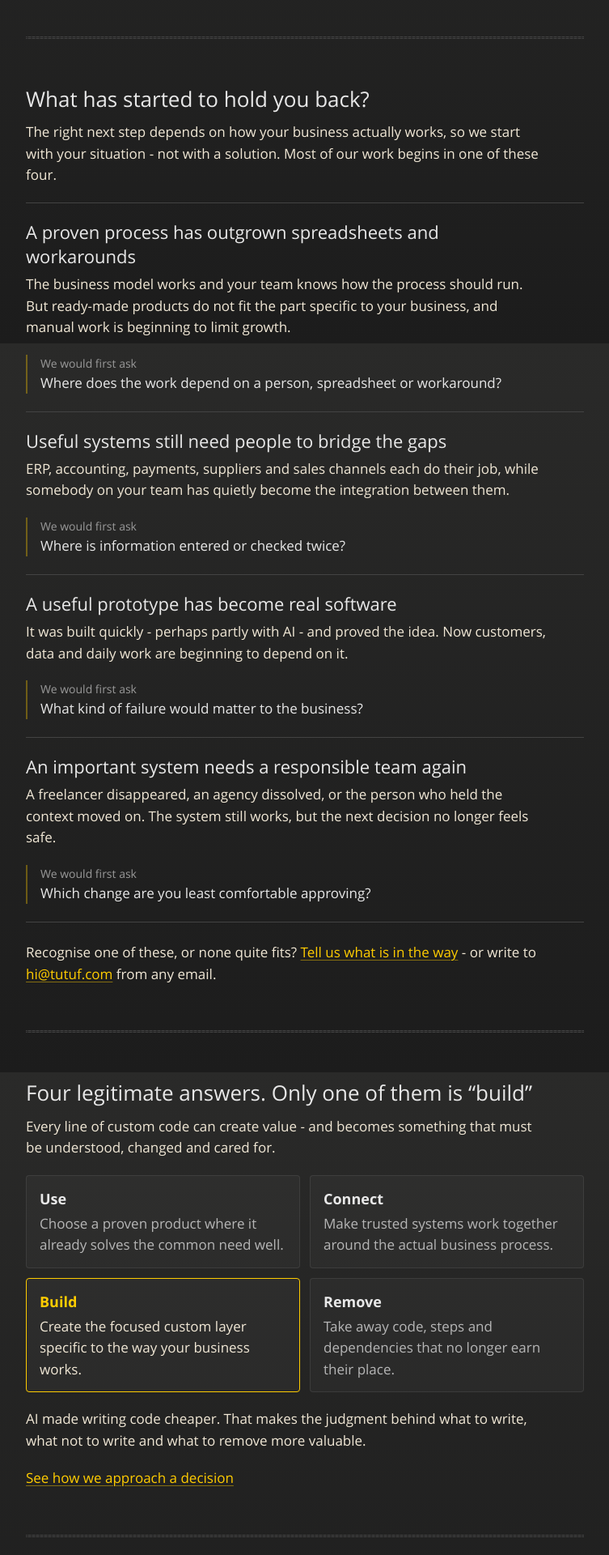
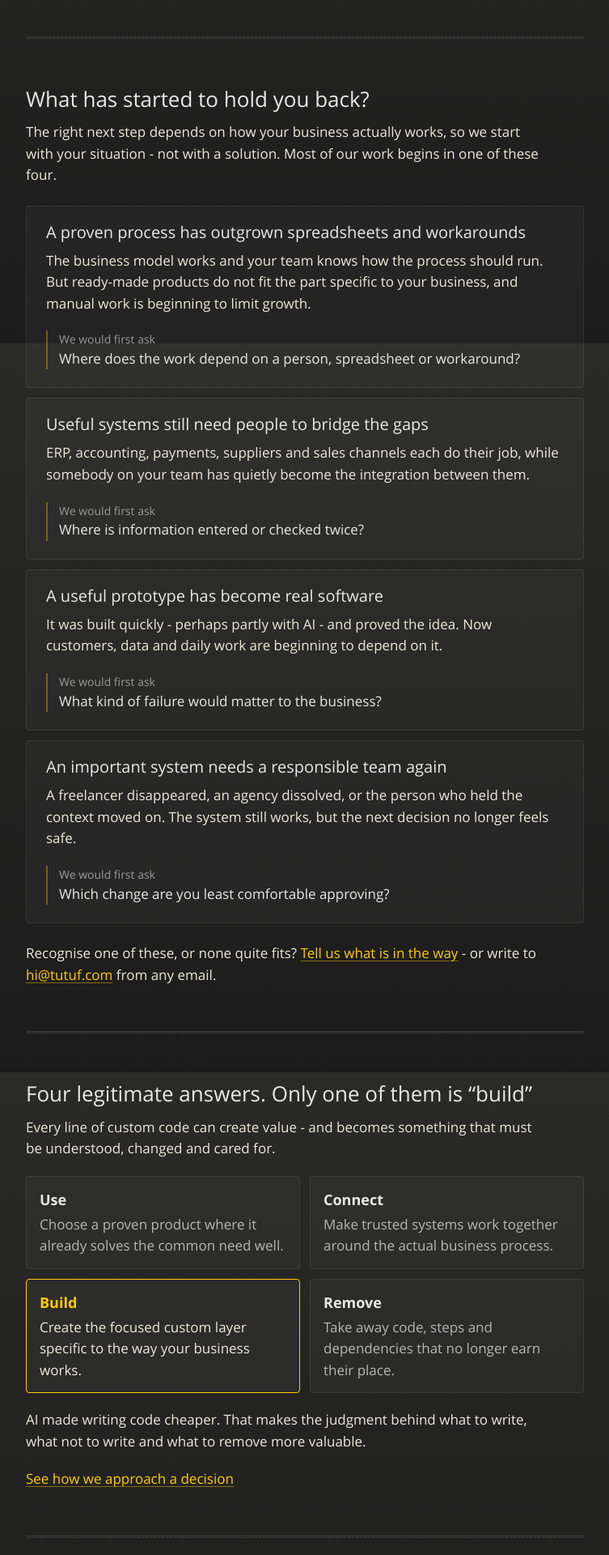
Before and after one commit to tutuf/tutuf.github.io, a Jekyll site: the page built from index.md, in a window 1280 px wide. Shown: the part 476-2396 px from the top of the page at 81% size, without its empty margins (143-896 px from the left). Built offline with Jekyll 4.4.1, drawn with Linux system fonts in a browser that asks for light colours.

Commit message:
Show the situations as separate cards
Stacked boxes make each situation read as its own thing, while the
single column keeps the answers grid below as the page's only tiles.

Co-Authored-By: Claude Opus 5.5 <noreply@anthropic.com>

```diff
--- a/assets/css/style.scss
+++ b/assets/css/style.scss
@@ -412,32 +412,31 @@ summary {
   }
 }
 
-// Situations as a list of rows to scan: what it looks like and the
-// first question we would ask, on a gold rail
+// Situations as stacked cards, so each reads as its own thing: what it
+// looks like, and the first question we would ask
 .content {
   counter-reset: stage;
 }
 
+.situations {
+  display: grid;
+  gap: 12px;
+  margin: 24px 0;
+}
+
 .situation {
-  border-bottom: 1px solid $white-offset;
-  padding: 20px 40px 2px 0;
-
-  // rules between the rows, and one above the first
-  :not(.situation) + & {
-    border-top: 1px solid $white-offset;
-  }
-
-  + :not(.situation) {
-    margin-top: 24px;
-  }
+  padding: 18px 24px 2px;
+  background: $card-bg;
+  border: 1px solid $card-border;
+  border-radius: 4px;
 
   h3 {
-    margin: 0 0 6px;
-    font-size: 1.375rem;
+    margin: 0 0 8px;
+    font-size: 1.25rem;
   }
 
   p.question {
-    padding-left: 16px;
+    padding-left: 14px;
     border-left: 2px solid $secondary;
     color: $black;
 
@@ -452,7 +451,7 @@ summary {
 
 @media (max-width: 480px) {
   .situation {
-    padding-right: 0;
+    padding: 16px 16px 2px;
   }
 }
 
--- a/index.md
+++ b/index.md
@@ -23,6 +23,8 @@ Your business already runs on systems, tools and knowledge that work. When they
 ## What has started to hold you back?
 
 The right next step depends on how your business actually works, so we start with your situation - not with a solution. Most of our work begins in one of these four.
+
+<div class="situations" markdown="1">
 
 <div class="situation" markdown="1">
 
@@ -65,6 +67,8 @@ A freelancer disappeared, an agency dissolved, or the person who held the contex
 
 <span>We would first ask</span> Which change are you least comfortable approving?
 {: .question}
+
+</div>
 
 </div>
 
```
